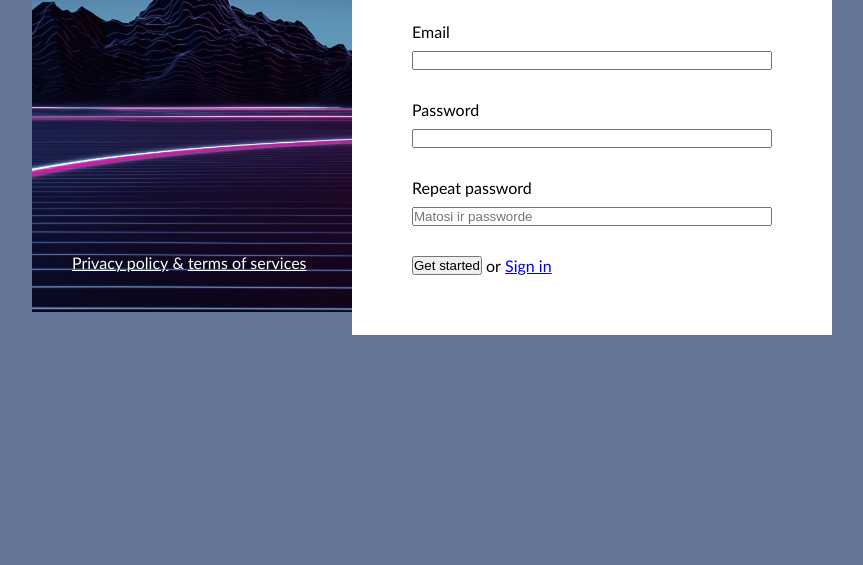
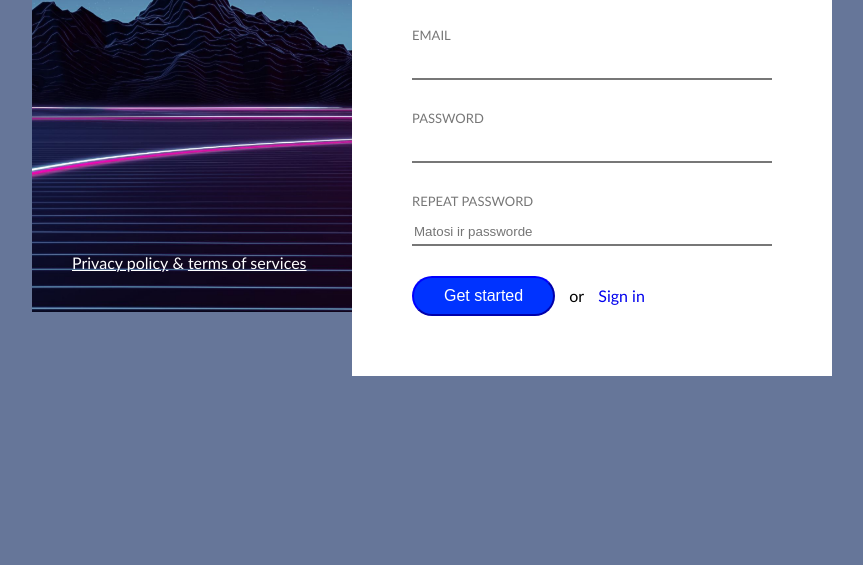
Before and after one commit to dalram/4-sign-up-form, a website: page index.html in a window 1280 px wide. Shown: the part 235-800 px from the top of the page, without its empty margins (208-1071 px from the left). Drawn offline with Linux system fonts and the light colour scheme.

Commit message:
More style

```diff
--- a/css/button.css
+++ b/css/button.css
@@ -0,0 +1,13 @@
+.btn {
+    font-size: 16px;
+    line-height: 20px;
+    padding: 8px 30px;
+    border-radius: 20px;
+    border-color: #00f;
+    background-color: #0033FF;
+    color: #fff;
+    cursor: pointer;
+}
+.btn:hover {
+    background-color: #36f
+}
--- a/css/form.css
+++ b/css/form.css
@@ -10,11 +10,29 @@
     display: inline-block;
     width: 100%;
     margin-bottom: 10px;
-
+    text-transform: uppercase;
+    font-size: 13px;
+    color: #777;
 }
 .form > .form-row > .input {
     width: 100%;
+    border: none;
+    border-bottom: 2px solid #777;
+    padding: 5px 2px;
+
 }
 .form > .form-row:last-child {
     margin-bottom: 0px;
 }
+.form span {
+    line-height: 40px;
+    margin-left: 10px;
+    margin-right: 10px;
+}
+.form a {
+    line-height: 40px;
+    text-decoration: none;
+}
+.form a:hover {
+    text-decoration: underline;
+}
--- a/index.html
+++ b/index.html
@@ -55,7 +55,7 @@
                     <input id="re-pass" type="password" class="input" placeholder="Matosi ir passworde" required>
                 </div>
                 <div class="form-row">
-                    <button type="sumbit">Get started</button>
+                    <button type="sumbit" class="btn">Get started</button>
                     <span>or</span>
                     <a href="#">Sign in</a>
                 </div>
```
